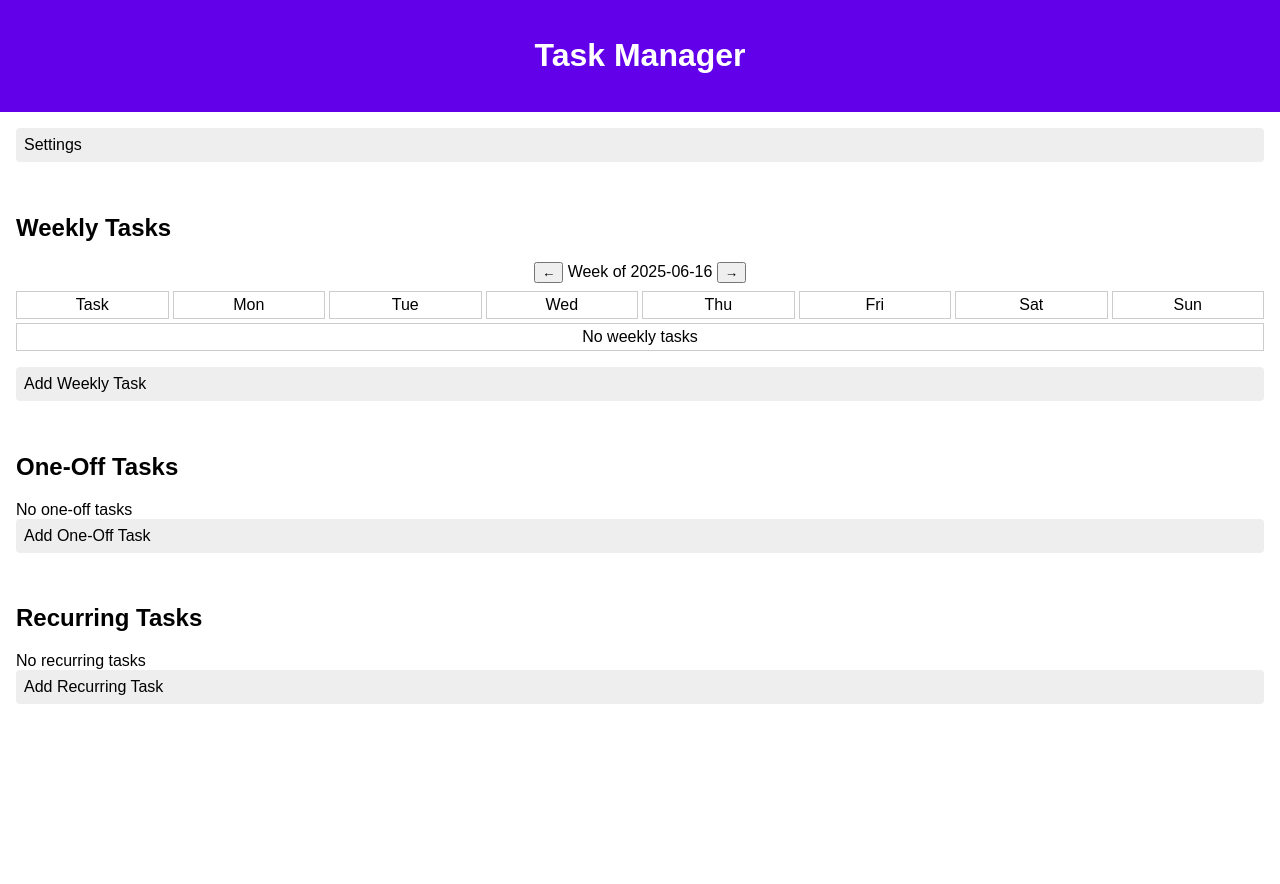
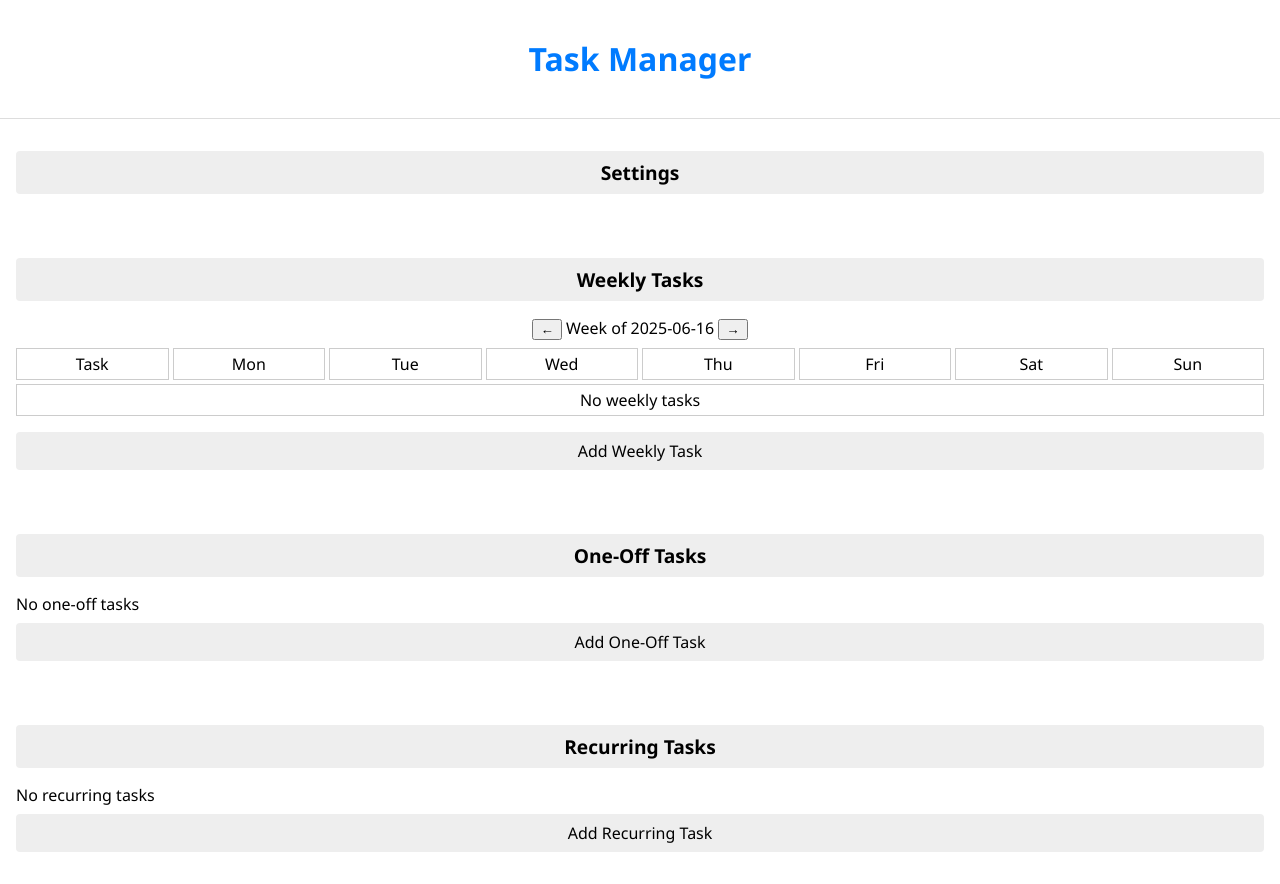
Before and after one commit to Rrh1999/ToDo, a website: page index.html in a window 1280 px wide. Before the commit the page ends 800 px from the top, so only its background shows below. Drawn offline with Linux system fonts and the light colour scheme; no server answers.

Commit message:
Update index.html

```diff
--- a/index.html
+++ b/index.html
@@ -4,15 +4,25 @@
 <meta charset="UTF-8">
 <title>Task Manager</title>
 <style>
-body { font-family: Arial, sans-serif; margin: 0; padding: 0; }
-header { background: #6200ea; color: #fff; padding: 1rem; text-align: center; }
+body { font-family: 'Segoe UI', Tahoma, sans-serif; margin: 0; padding: 0; }
+header {
+  background: #fff;
+  color: #007bff;
+  padding: 1rem;
+  text-align: center;
+  border-bottom: 1px solid #ddd;
+}
 section { padding: 1rem; }
 .toggle {
   cursor: pointer;
   background: #eee;
   padding: 0.5rem;
   border-radius: 4px;
+  margin: 1rem 0;
+  text-align: center;
 }
+.section-header { font-size: 1.2rem; font-weight: bold; }
+.subtoggle { font-size: 1rem; margin-top: 0.5rem; }
 .hidden { display: none; }
 #deletedBox, #archivedBox {
   max-height: 150px;
@@ -63,7 +73,7 @@ section { padding: 1rem; }
 
   <div id="toast" class="hidden"></div>
   <section>
-    <div class="toggle" onclick="toggle('settings')">Settings</div>
+    <div class="toggle section-header" onclick="toggle('settings')">Settings</div>
       <div id="settings" class="hidden">
         <h3>Add Project</h3>
         <input type="text" id="projectName" placeholder="Project name">
@@ -82,7 +92,8 @@ section { padding: 1rem; }
   </section>
 
   <section>
-    <h2>Weekly Tasks</h2>
+    <div class="toggle section-header" onclick="toggle('weeklySection')">Weekly Tasks</div>
+    <div id="weeklySection">
     <div class="week-controls">
       <button onclick="changeWeek(-1)">&#8592;</button>
       <span id="weekLabel"></span>
@@ -99,7 +110,7 @@ section { padding: 1rem; }
       <div>Sun</div>
     </div>
     <div class="toggle" onclick="toggle('addWeekly')">Add Weekly Task</div>
-    <div id="addWeekly" class="hidden">
+    <div id="addWeekly" class="hidden subtoggle">
       <input type="text" id="weeklyName" placeholder="Name"><br>
       <select id="weeklyProject"></select><br>
       Importance:
@@ -128,13 +139,15 @@ section { padding: 1rem; }
       <label><input type="checkbox" value="Sun">Sun</label><br>
       <button onclick="addWeeklyTask()">Submit</button>
     </div>
+    </div><!-- end weeklySection -->
   </section>
 
   <section>
-    <h2>One-Off Tasks</h2>
+    <div class="toggle section-header" onclick="toggle('oneOffSection')">One-Off Tasks</div>
+    <div id="oneOffSection">
     <div id="oneOffList"></div>
-    <div class="toggle" onclick="toggle('addOneOff')">Add One-Off Task</div>
-    <div id="addOneOff" class="hidden">
+    <div class="toggle subtoggle" onclick="toggle('addOneOff')">Add One-Off Task</div>
+    <div id="addOneOff" class="hidden subtoggle">
       <input type="text" id="oneOffName" placeholder="Name"><br>
       <select id="oneOffProject"></select><br>
       Importance:
@@ -156,13 +169,15 @@ section { padding: 1rem; }
       Due Date: <input type="date" id="oneOffDue"><br>
       <button onclick="addOneOffTask()">Submit</button>
     </div>
+    </div><!-- end oneOffSection -->
   </section>
 
   <section>
-    <h2>Recurring Tasks</h2>
+    <div class="toggle section-header" onclick="toggle('recurringSection')">Recurring Tasks</div>
+    <div id="recurringSection">
     <div id="recurringList"></div>
-    <div class="toggle" onclick="toggle('addRecurring')">Add Recurring Task</div>
-    <div id="addRecurring" class="hidden">
+    <div class="toggle subtoggle" onclick="toggle('addRecurring')">Add Recurring Task</div>
+    <div id="addRecurring" class="hidden subtoggle">
       <input type="text" id="recurringName" placeholder="Name"><br>
       <select id="recurringProject"></select><br>
       Importance:
@@ -197,6 +212,7 @@ section { padding: 1rem; }
       </select><br>
       <button onclick="addRecurringTask()">Submit</button>
     </div>
+    </div><!-- end recurringSection -->
   </section>
 
   <script>
```
